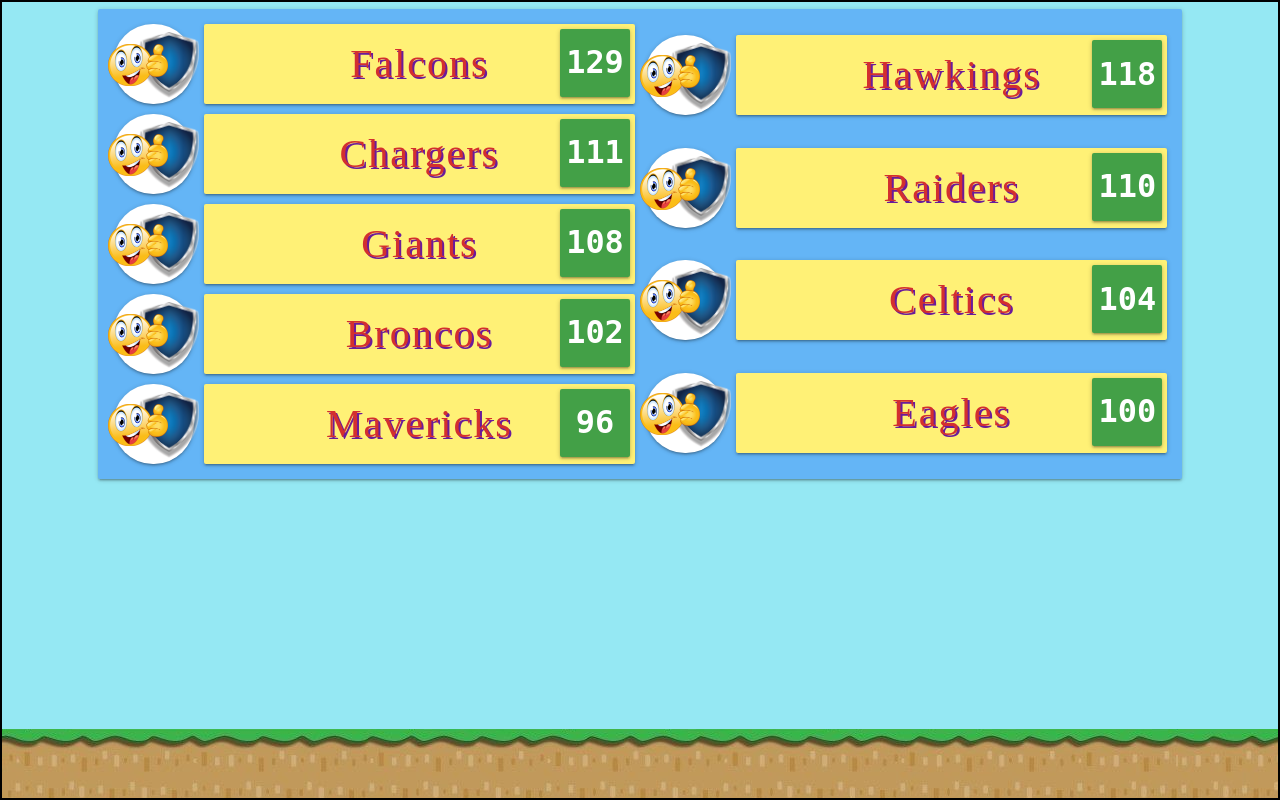
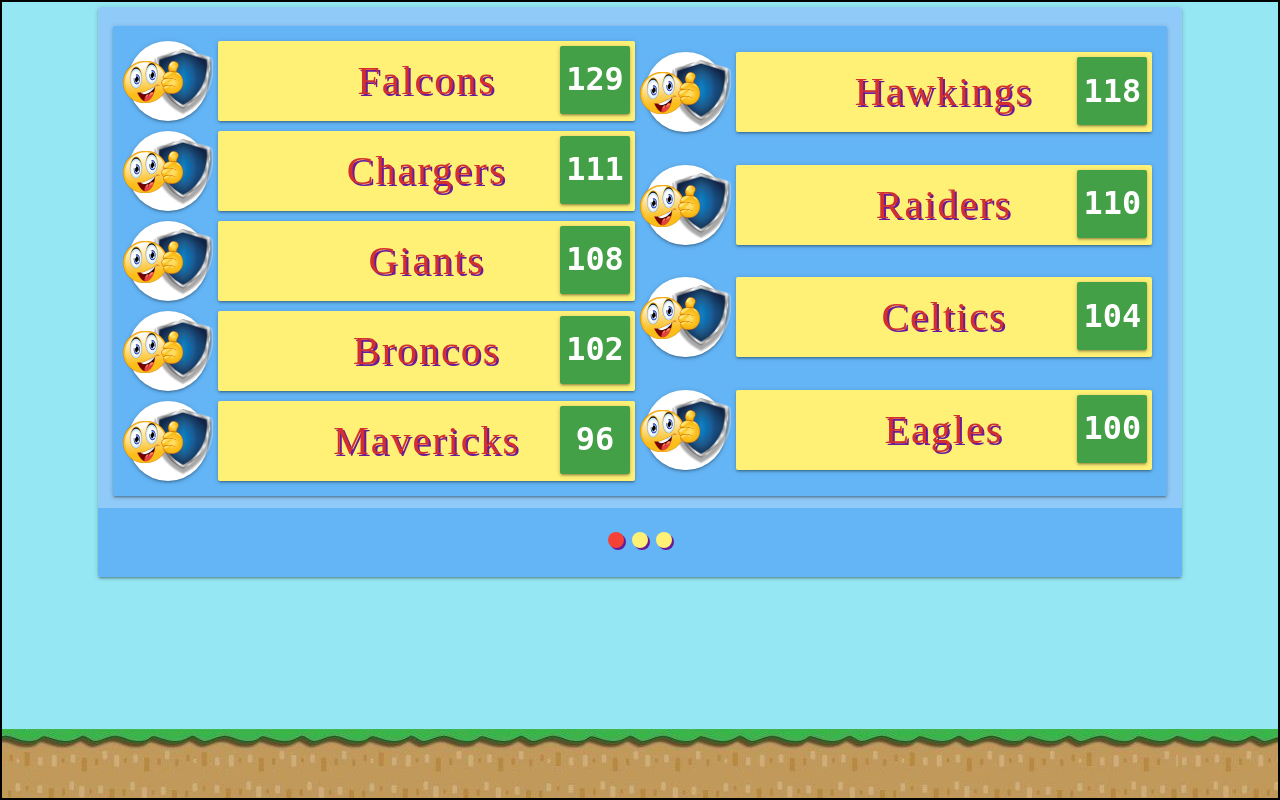
Before and after one commit to MamathaBussa/ps-leaderboard, a React (Create React App) app: page / in a window 1280 px wide. Built offline with nearby package versions, Linux system fonts and the light colour scheme; a web font is replaced by a local one.

Commit message:
rendering all slides from data-object

```diff
--- a/src/App.js
+++ b/src/App.js
@@ -1,7 +1,7 @@
 import React, {Component} from 'react'
 import $ from 'jquery'
 import './App.sass'
-import CurrentComponent from './components/AllTeamSummarySlide'
+import CurrentComponent from './components/Carousel'
 import {TeamScoreDetails} from './data'
 
 class App extends Component {
--- a/src/components/AllTeamSummarySlide/index.js
+++ b/src/components/AllTeamSummarySlide/index.js
@@ -10,6 +10,7 @@ class AllTeamsSummarySlide extends Component {
         .filter((data, i) => i % 2 === 0)
     const oddIndices = componentData
         .filter((data, i) => i % 2 !== 0)
+
     return (
       <div className="AllTeamsSummarySlide card blue lighten-2">
 
@@ -38,6 +39,7 @@ class AllTeamsSummarySlide extends Component {
             )))}
           </tbody>
         </table>
+
       </div>
     )
   }
--- a/src/components/Carousel/index.js
+++ b/src/components/Carousel/index.js
@@ -23,16 +23,20 @@ class Carousel extends Component {
     autoPlayCarousel.call(this, carousel, 5000)
   }
   render() {
+    const {componentData} = this.props
     const TeamScoreDetailsList1 = TeamScoreDetails
-    const TeamScoreDetailsList2 = TeamScoreDetails.splice(5, 8)
-    TeamScoreDetailsList2.shift()
+        .filter((data, idx) => idx <= 4)
+    const TeamScoreDetailsList2 = TeamScoreDetails
+        .filter((data, idx) => idx > 4)
+
+    // TeamScoreDetailsList2.shift()
     return (
       <div
         className="carousel carousel-slider card center"
         ref={this.carouselRef}
       >
         <div className="carousel-item blue lighten-3" href="#one!">
-          <AllTeamSummarySlide />
+          <AllTeamSummarySlide componentData={componentData} />
         </div>
         <div className="carousel-item blue lighten-3" href="#two!">
           <TeamScoreDetailsSlide componentData={TeamScoreDetailsList1} />
```
